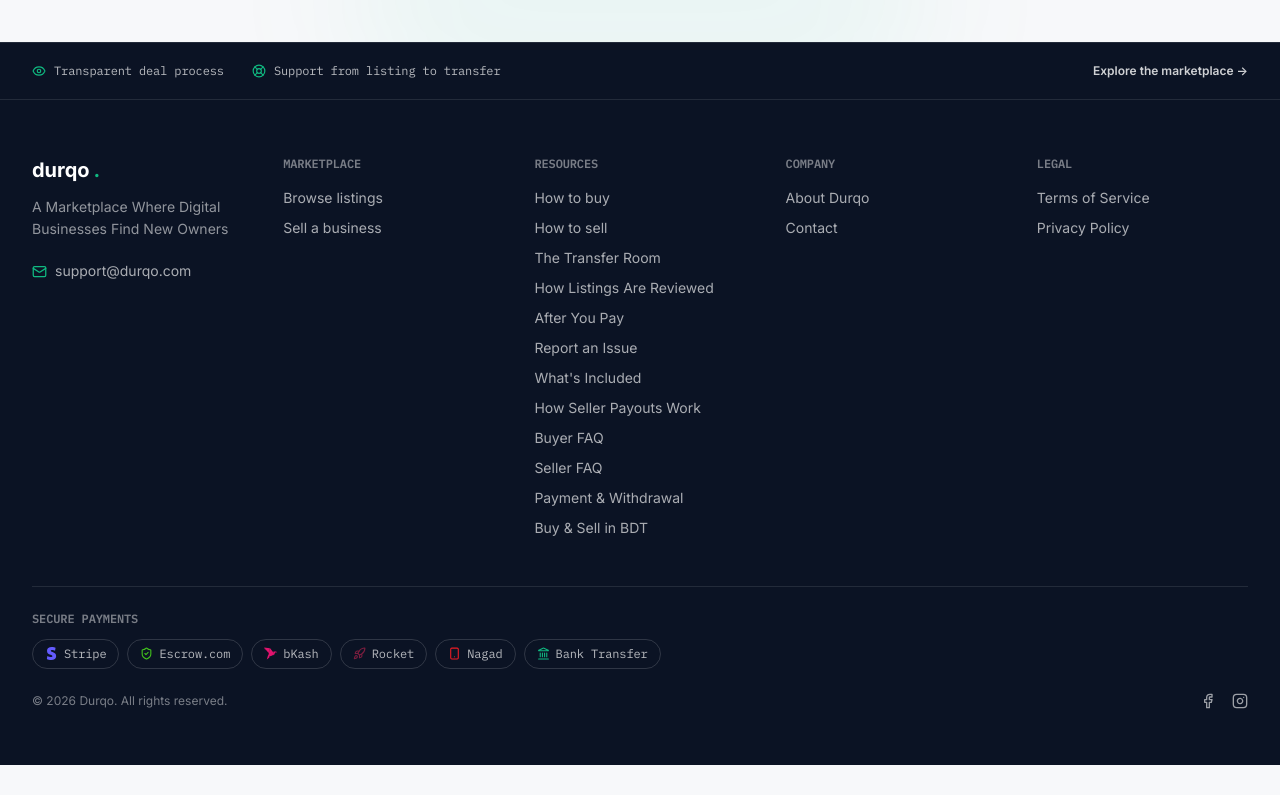
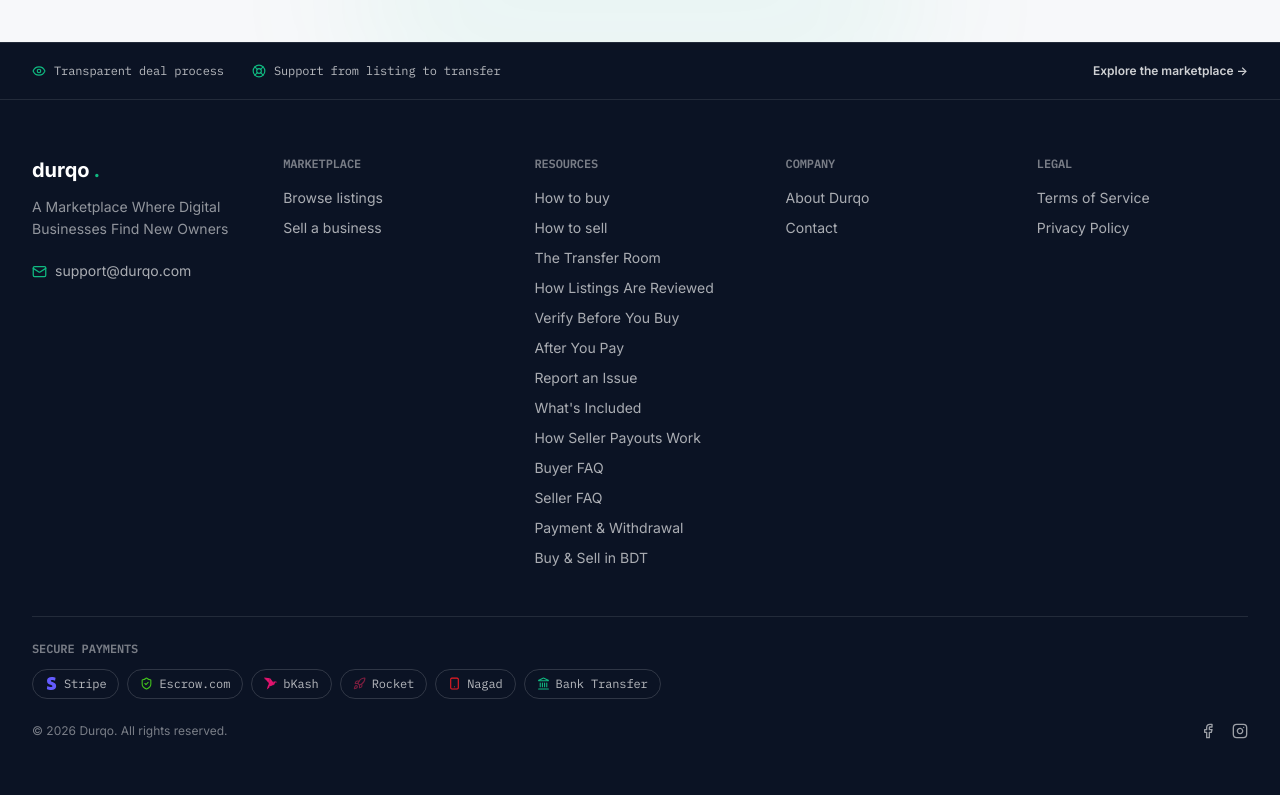
Before and after one commit to mdmanirmia/durqo-app, a Next.js app: page / in a window 1280 px wide. Shown: the part 3778-4573 px from the top of the page. Before the commit the page ends 4543 px from the top, so only its background shows below. Built offline with nearby package versions, Linux system fonts and the light colour scheme; no server answers; the database is empty.

Commit message:
Link "Verify Before You Buy" page from Footer Resources

```diff
--- a/src/components/Footer.tsx
+++ b/src/components/Footer.tsx
@@ -161,6 +161,7 @@ export default function Footer() {
               <li><Link href="/how-to-sell" className="hover:text-white">How to sell</Link></li>
               <li><Link href="/transfer-room" className="hover:text-white">The Transfer Room</Link></li>
               <li><Link href="/listing-review" className="hover:text-white">How Listings Are Reviewed</Link></li>
+              <li><Link href="/verify-before-buying" className="hover:text-white">Verify Before You Buy</Link></li>
               <li><Link href="/after-you-pay" className="hover:text-white">After You Pay</Link></li>
               <li><Link href="/report-an-issue" className="hover:text-white">Report an Issue</Link></li>
               <li><Link href="/whats-included" className="hover:text-white">What&apos;s Included</Link></li>
```
